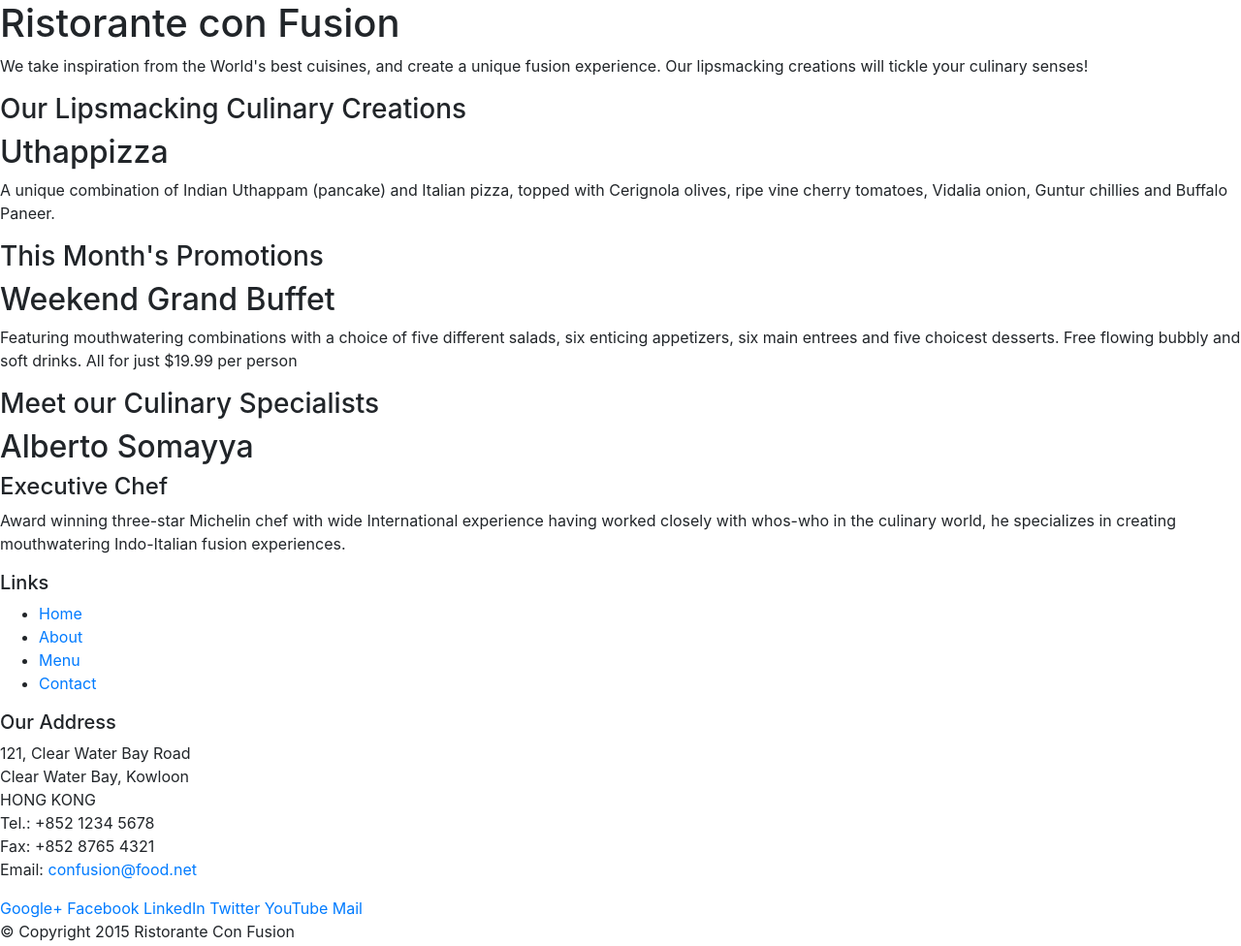
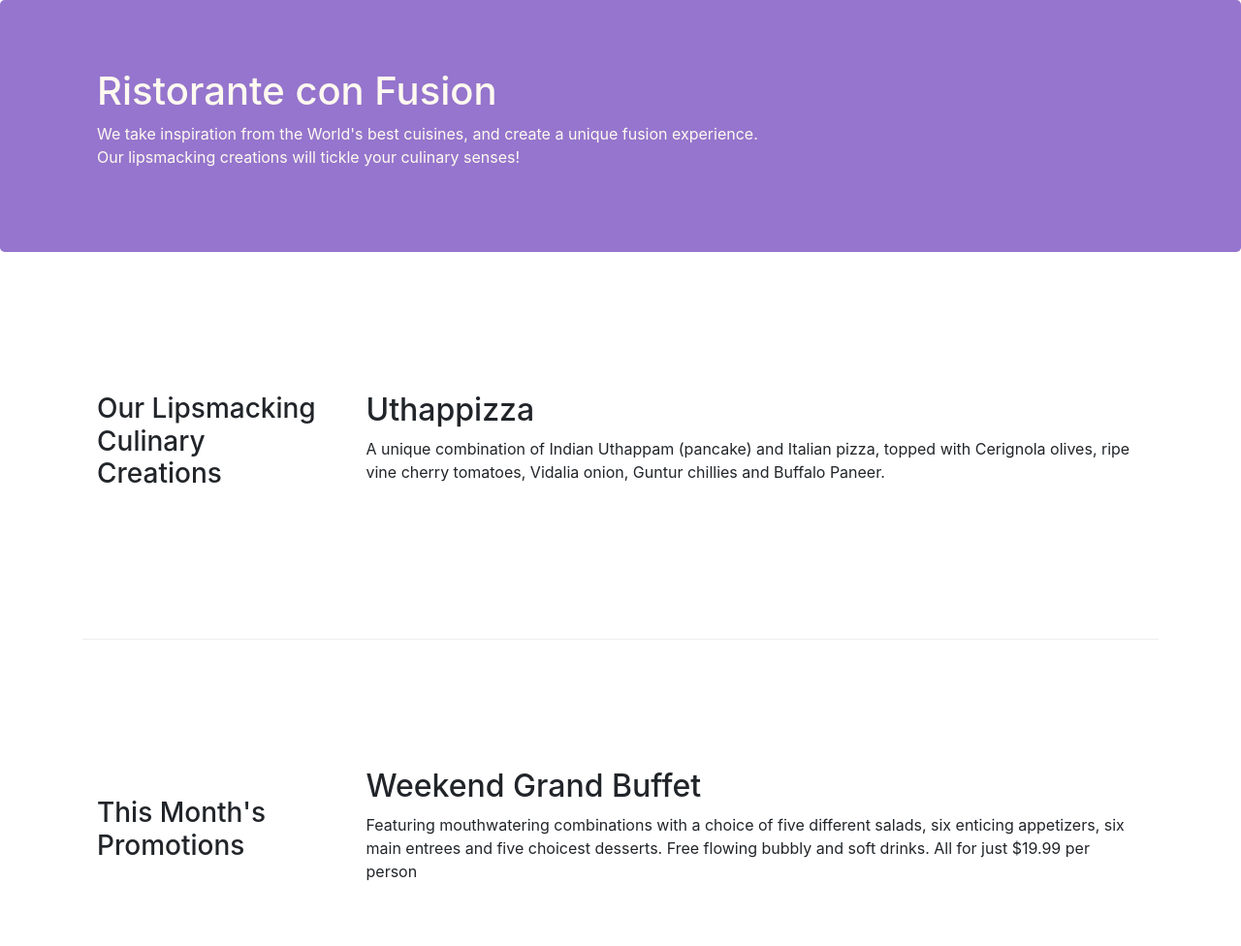
Before and after one commit to emmanuelvr/bootstrap4-buildable, a website: page index.html in a window 1280 px wide. Shown: the top 976 px of the page at 97% size. Drawn offline with nearby package versions, Linux system fonts and the light colour scheme.

Commit message:
Bootstrap grid part 2

```diff
--- /dev/null
+++ b/css/style.css
@@ -0,0 +1,30 @@
+.row-header{
+    margin: 0px auto;
+    padding: 0px auto;
+}
+
+.row-content{
+    margin: 0px auto;
+    padding: 50px 0px;
+    border-bottom: 1px ridge;
+    min-height:400px;
+}
+
+.footer{
+    background: #d1c4e9;
+    margin: 0px auto;
+    padding: 20px 0px;
+}
+
+.jumbotron{
+    padding: 70px 30px;
+    margin: 0px auto;
+    background: #9575cd;
+    color: floralwhite;
+}
+
+.address{
+    font-size: 80%;
+    margin: 0px;
+    color: #0f0f0f;
+}
--- a/index.html
+++ b/index.html
@@ -10,50 +10,51 @@
 
     <!-- Bootstrap CSS -->
     <link rel="stylesheet" href="node_modules/bootstrap/dist/css/bootstrap.min.css">
+    <link rel="stylesheet" type="text/css" href="css/style.css">
 </head>
 
 <body>
 
-    <header>
-        <div>
-            <div>
-                <div>
+    <header class="jumbotron">
+        <div class="container">
+            <div class="row row-header">
+                <div class="col-12 col-sm-8">
                     <h1>Ristorante con Fusion</h1>
                     <p>We take inspiration from the World's best cuisines, and create a unique fusion experience. Our lipsmacking creations will tickle your culinary senses!</p>
                 </div>
-                <div>
+                <div class="col col-sm">
                 </div>
             </div>
         </div>
     </header>
 
-    <div>
-        <div>
-            <div>
+    <div class="container">
+        <div class="row row-content align-items-center">
+            <div class="col-sm-4 col-md-3 flex-last">
                 <h3>Our Lipsmacking Culinary Creations</h3>
             </div>
-            <div>
+            <div class="col-sm col-md flex-first">
                 <h2>Uthappizza</h2>
                 <p>A unique combination of Indian Uthappam (pancake) and Italian pizza, topped with Cerignola olives, ripe vine cherry tomatoes, Vidalia onion, Guntur chillies and Buffalo Paneer.</p>
             </div>
         </div>
 
 
-        <div>
-            <div>
+        <div class="row row-content align-items-center">
+            <div class="col-sm-4 col-md-3 flex-first">
                 <h3>This Month's Promotions</h3>
             </div>
-            <div>
+            <div class="col-sm col-md">
                 <h2>Weekend Grand Buffet</h2>
                 <p>Featuring mouthwatering combinations with a choice of five different salads, six enticing appetizers, six main entrees and five choicest desserts. Free flowing bubbly and soft drinks. All for just $19.99 per person </p>
             </div>
         </div>
 
-        <div>
-            <div>
+        <div class="row row-content align-items-center">
+            <div class="col-sm-4 col-md-3 flex-last">
                 <h3>Meet our Culinary Specialists</h3>
             </div>
-            <div>
+            <div class="col-sm col-md flex-first">
                 <h2>Alberto Somayya</h2>
                 <h4>Executive Chef</h4>
                 <p>Award winning three-star Michelin chef with wide International experience having worked closely with whos-who in the culinary world, he specializes in creating mouthwatering Indo-Italian fusion experiences. </p>
@@ -61,19 +62,19 @@
         </div>
     </div>
 
-    <footer>
-        <div>
-            <div>
-                <div>
+    <footer class="footer">
+        <div class="container">
+            <div class="row">
+                <div class="col-5 offset-1 col-sm-2">
                     <h5>Links</h5>
-                    <ul>
+                    <ul class="list-unstyled">
                         <li><a href="#">Home</a></li>
                         <li><a href="#">About</a></li>
                         <li><a href="#">Menu</a></li>
                         <li><a href="#">Contact</a></li>
                     </ul>
                 </div>
-                <div>
+                <div class="col-6 col-sm-5">
                     <h5>Our Address</h5>
                     <address>
 		              121, Clear Water Bay Road<br>
@@ -84,8 +85,8 @@
 		              Email: <a href="mailto:confusion@food.net">confusion@food.net</a>
 		           </address>
                 </div>
-                <div>
-                    <div>
+                <div class="col col-sm-4 align-self-center">
+                    <div style="text-align:center">
                         <a href="http://google.com/+">Google+</a>
                         <a href="http://www.facebook.com/profile.php?id=">Facebook</a>
                         <a href="http://www.linkedin.com/in/">LinkedIn</a>
@@ -95,8 +96,8 @@
                     </div>
                 </div>
            </div>
-           <div>
-                <div>
+           <div class="row justify-content-center">
+                <div class="col-auto">
                     <p>© Copyright 2015 Ristorante Con Fusion</p>
                 </div>
            </div>
```
